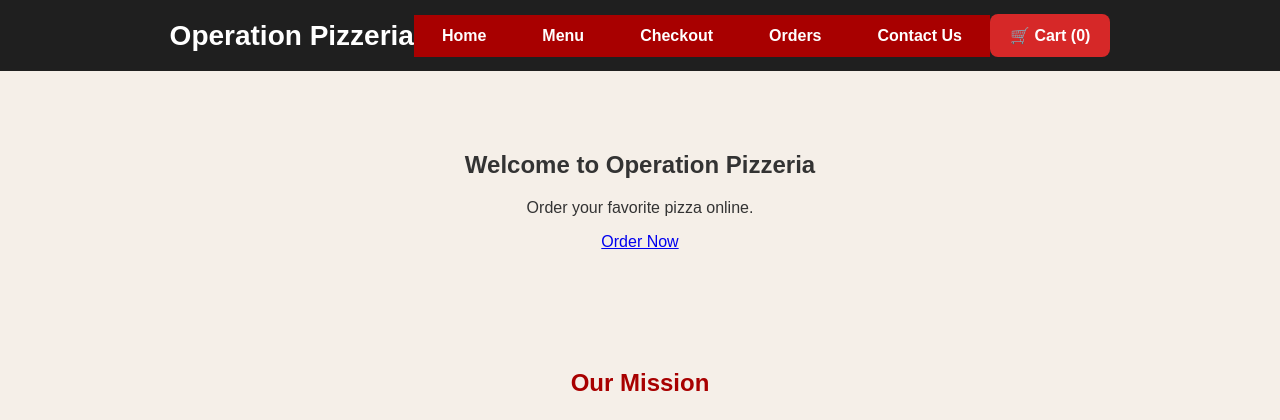
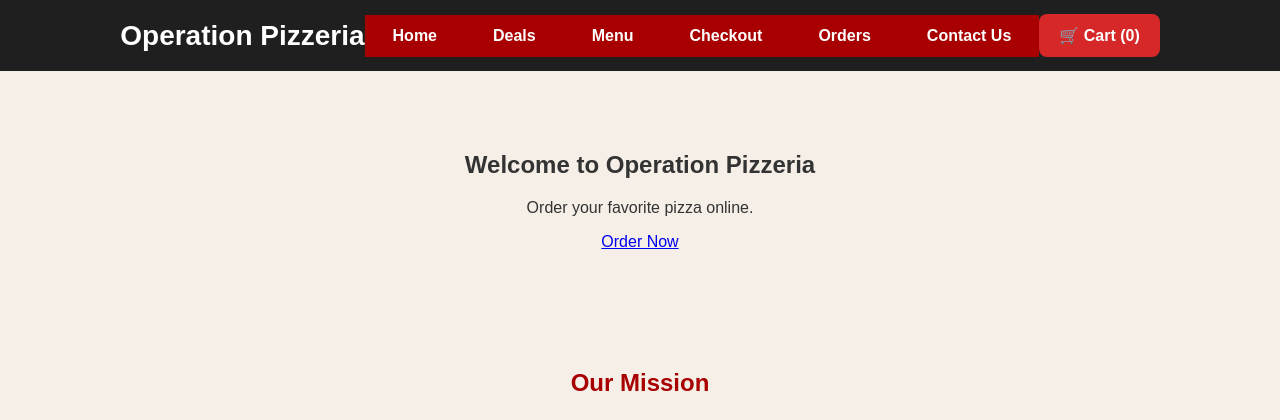
Before and after one commit to sktooyak/pizza-app, a Flask app: page / in a window 1280 px wide. Shown: the top 420 px of the page. Run offline with Flask 3, Linux system fonts and the light colour scheme.

Commit message:
Add 'Deals' link to main navigation

```diff
--- a/templates/home.html
+++ b/templates/home.html
@@ -13,6 +13,7 @@
 
     <nav class="main-nav">
         <a href="/">Home</a>
+        <a href="/">Deals</a>
         <a href="/menu">Menu</a>
         <a href="/order">Checkout</a>
         <a href="/orders">Orders</a>
```
